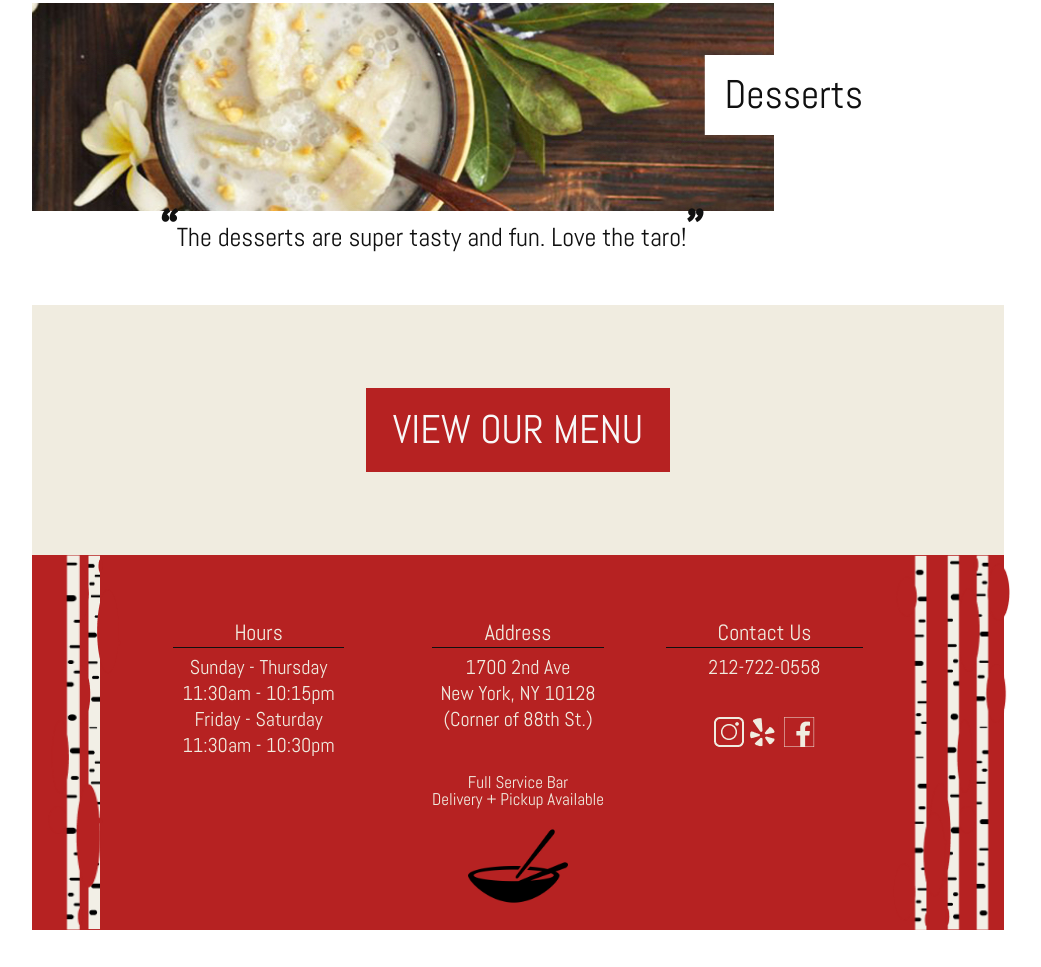
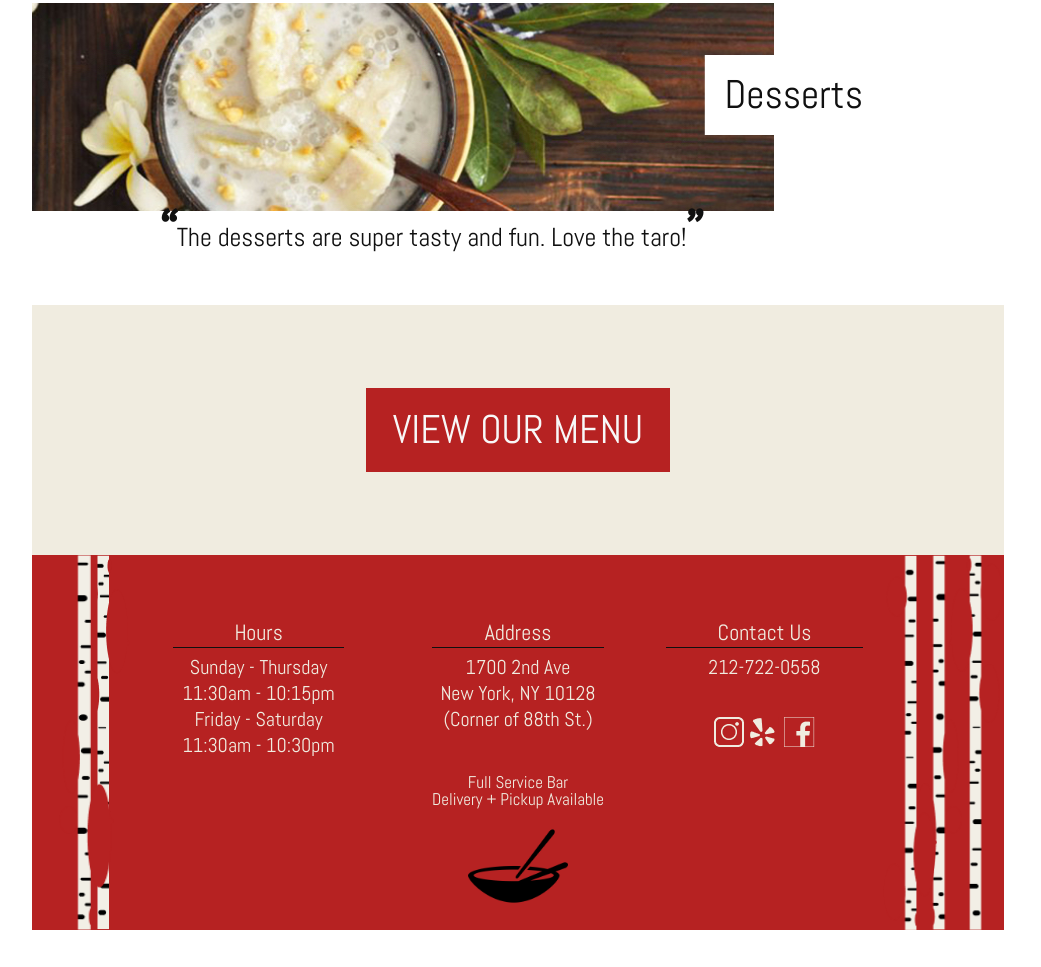
Before and after one commit to ymayers/vietnam88, a plain HTML site: page index.html in a window 1280 px wide. Shown: the part 2009-2976 px from the top of the page, without its empty margins (122-1163 px from the left). Drawn offline with Linux system fonts and the light colour scheme.

Commit message:
Add files via upload

```diff
--- a/style.css
+++ b/style.css
@@ -297,22 +297,24 @@ main {
 /*use % for margin*/
 .right-branch-container {
   display: flex;
-  width: 20%;
+  width: 100%;
   height: 375px;
-  margin: 0 0 0 -15%;
+  /* padding-right: 2%; */
+  margin: 0 0 0 -30%;
 }
 
 .left-branch-container {
   display: flex;
   width: 100%;
   height: 375px;
-  margin-left: 5%;
+  margin: 0 -20% 0 15%;
+  /* margin-left: 1%; */
 }
 
 .branch-left {
   width: 55px;
   height: 375px;
-  margin-left: 30%;
+  margin: 0 2% 0 30%;
 }
 
 .branch-left-mid {
@@ -323,7 +325,7 @@ main {
 }
 
 .branch-right-first {
-  margin: 0 -100% 0 0;
+  margin: 0 -20% 0 5%;
   width: 55px;
   height: 100%;
   /* transform: translate(55%, 0%); */
@@ -331,7 +333,7 @@ main {
 }
 
 .branch-right-mid {
-  margin: 0 -100% 0 0;
+  margin: 0 2% 0 -5%;
   width: 55px;
   height: 100%;
   /* transform: translate(55%, 0%); */
@@ -340,7 +342,7 @@ main {
 }
 
 .branch-right {
-  margin: 0 -4%;
+  margin: 0 2% 0 -15%;
   width: 55px;
   height: 100%;
   /* transform: translate(55%, 0%); */
```
